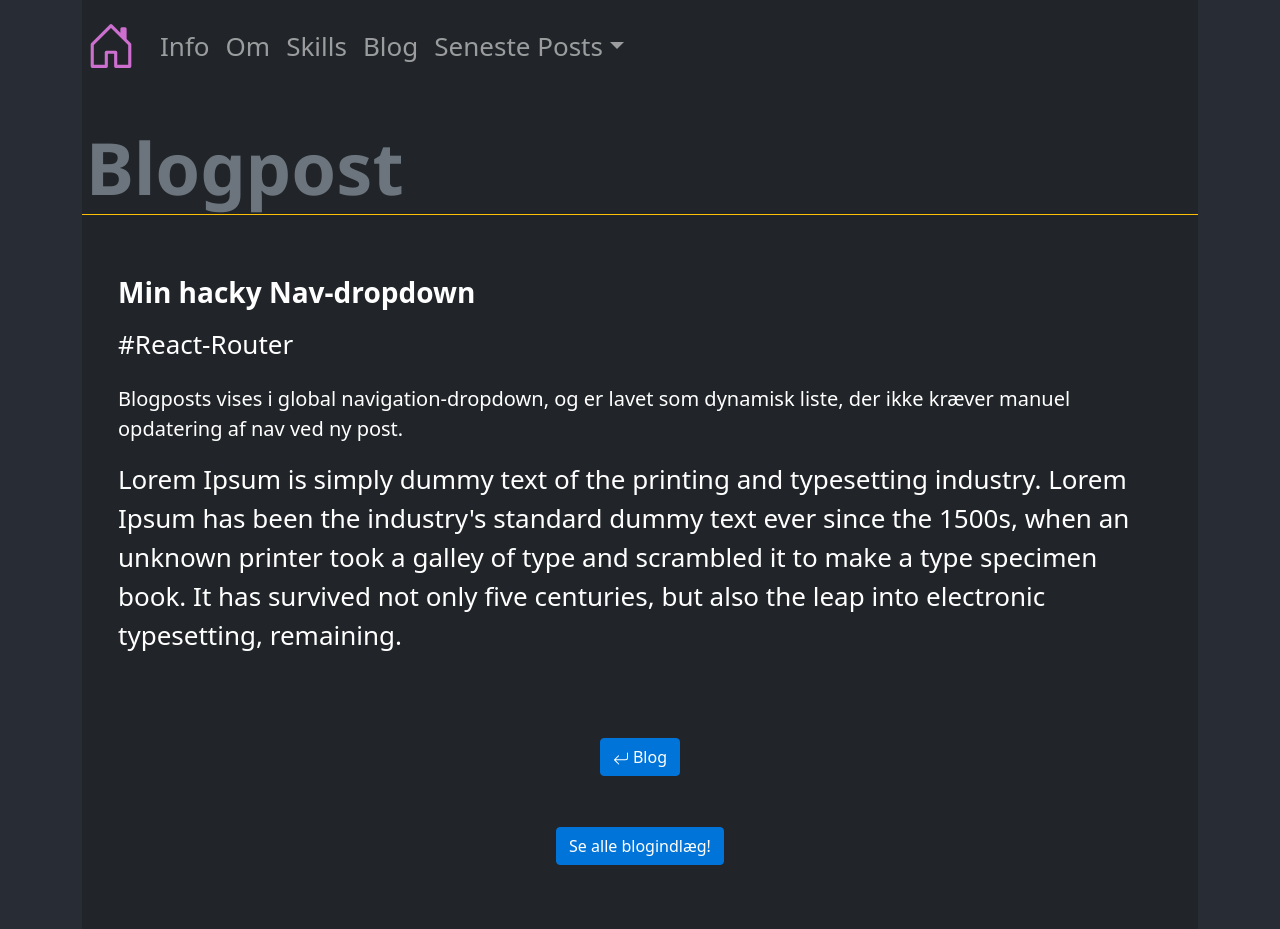
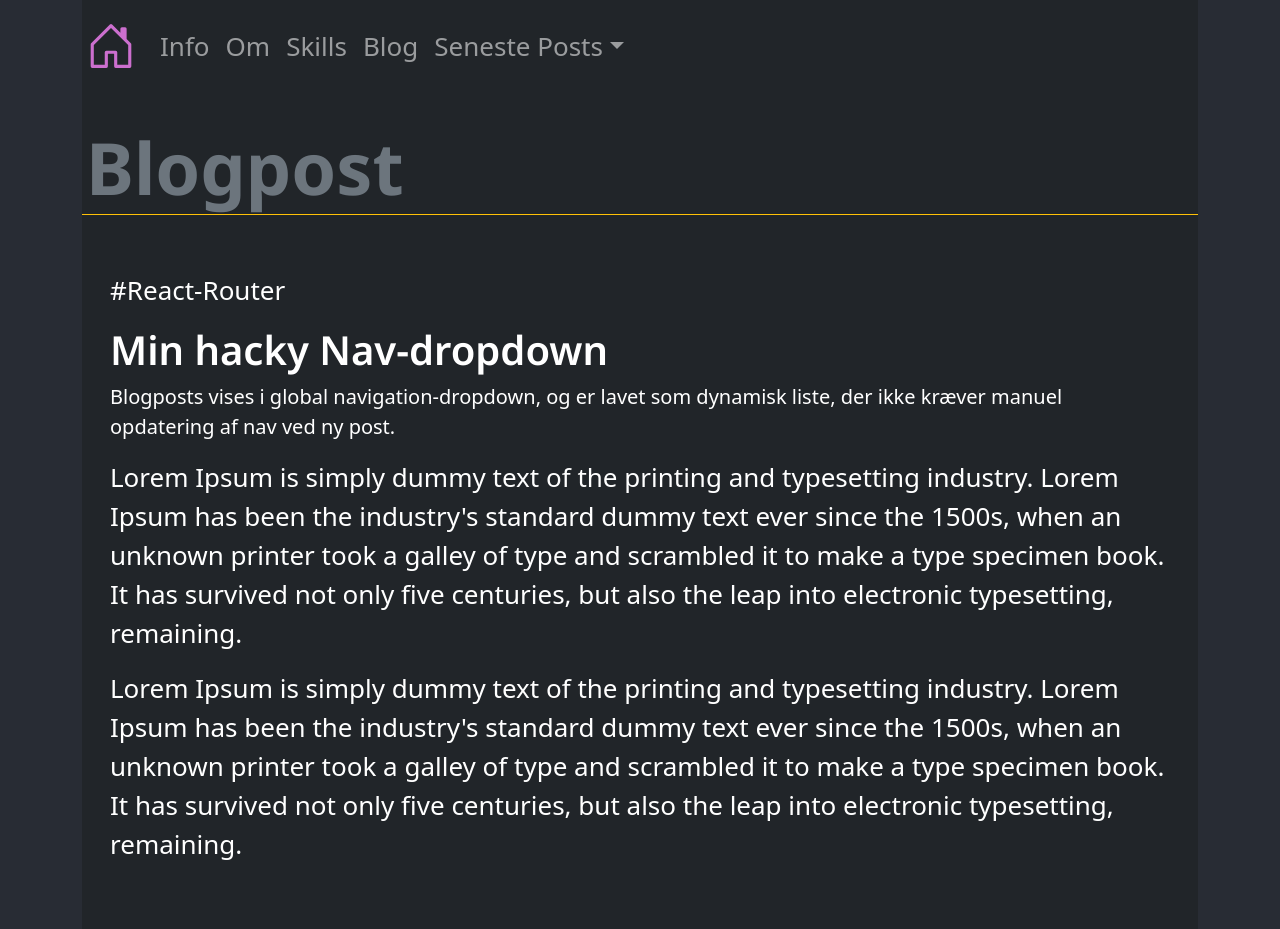
Before and after one commit to nkped/nkped.github.io, a React (Create React App) app: page /#/blog/11 in a window 1280 px wide. Shown: the top 929 px of the page. Built offline with nearby package versions, Linux system fonts and the light colour scheme.

Commit message:
Opdater visning på Blogpost

```diff
--- a/src/routes/blogPost.jsx
+++ b/src/routes/blogPost.jsx
@@ -1,6 +1,6 @@
 import { getBlogPost } from "../data";
 import { useParams } from "react-router-dom";
-import { Col, Container, Row, Button } from "react-bootstrap";
+import { Col, Container, Row, Button, Stack } from "react-bootstrap";
 import { ArrowReturnLeft } from "react-bootstrap-icons";
 
 export default function BlogPost() {
@@ -12,29 +12,36 @@ export default function BlogPost() {
         <Row className="display-2 Noto700 pb-1 px-1 mb-2 text-muted  border-bottom border-warning">
           Blogpost
         </Row>
-        <Container className="text-start  px-4 py-5 ">
-          <Row className="fs-3 fw-bold text-start mb-2">
-            <Col>{`${blogPost.titel}`}</Col>
+        <Stack className="text-start py-5 px-3">
+          <Row>
+            <Col className="pb-3">{`#${blogPost.subject}`}</Col>
           </Row>
           <Row>
-            <Col className="mb-3 py-1">{`#${blogPost.subject}`}</Col>
+            <Col>
+              <h1 className="Noto600">{`${blogPost.titel}`}</h1>
+            </Col>
           </Row>
 
-          <Row className="pb-3">
+          <Row>
             <Col>
               <p className="lead">{blogPost.intro}</p>
               <p>{blogPost.text}</p>
             </Col>
           </Row>
           <Row>
-            <Col className="text-center mt-5">
+            <Col>
+              <p>{blogPost.text}</p>
+            </Col>
+          </Row>
+          <Row className="text-center mt-5">
+            <Col>
               <Button variant="primary" href="/#/blog">
                 <ArrowReturnLeft className="me-1" />
                 Blog
               </Button>
             </Col>
           </Row>
-        </Container>
+        </Stack>
       </Container>
     </Container>
   );
--- a/src/routes/blogPostList.jsx
+++ b/src/routes/blogPostList.jsx
@@ -24,7 +24,7 @@ export default function BlogPostList() {
                 <Card.Title>
                   <Card.Link
                     className="text-decoration-none Noto600"
-                    href={`/blog/${blogPost.number}`}
+                    href={`/#/blog/${blogPost.number}`}
                   >
                     <h1>{blogPost.titel}</h1>
                   </Card.Link>
```
